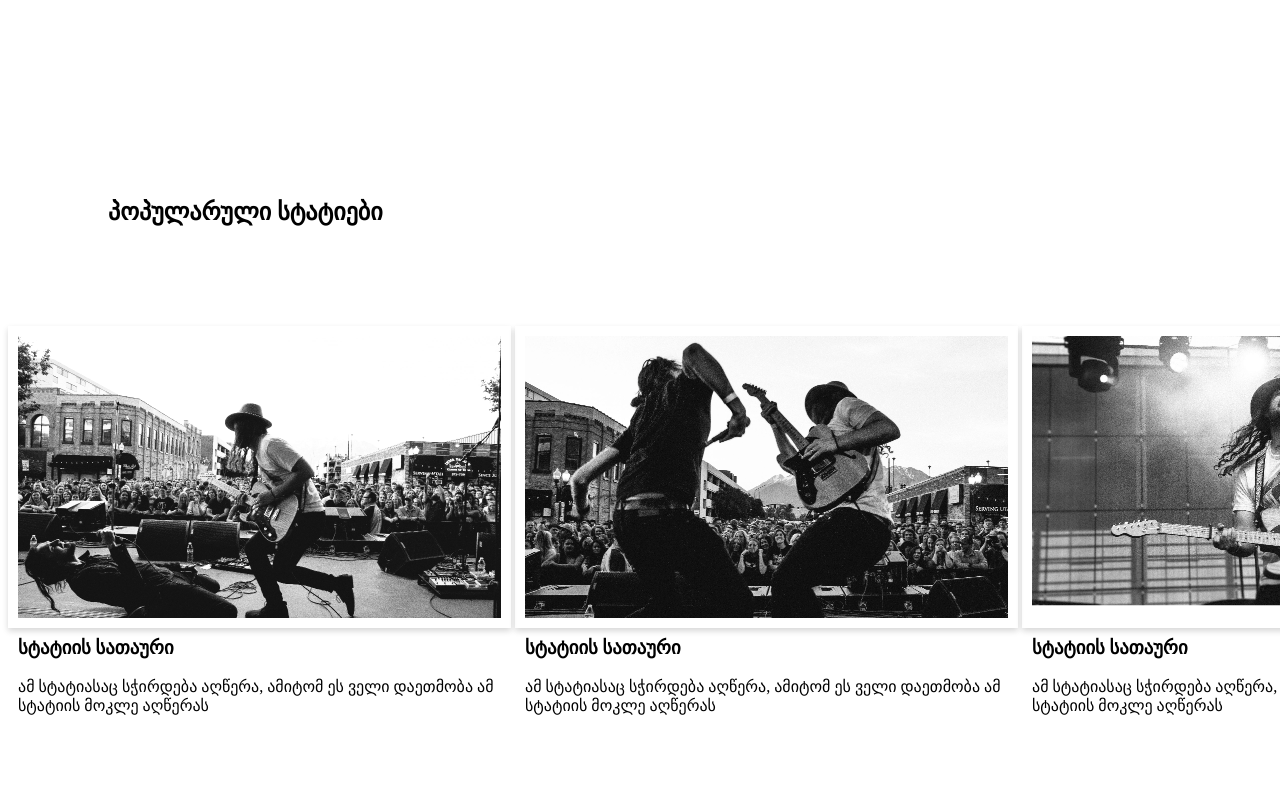
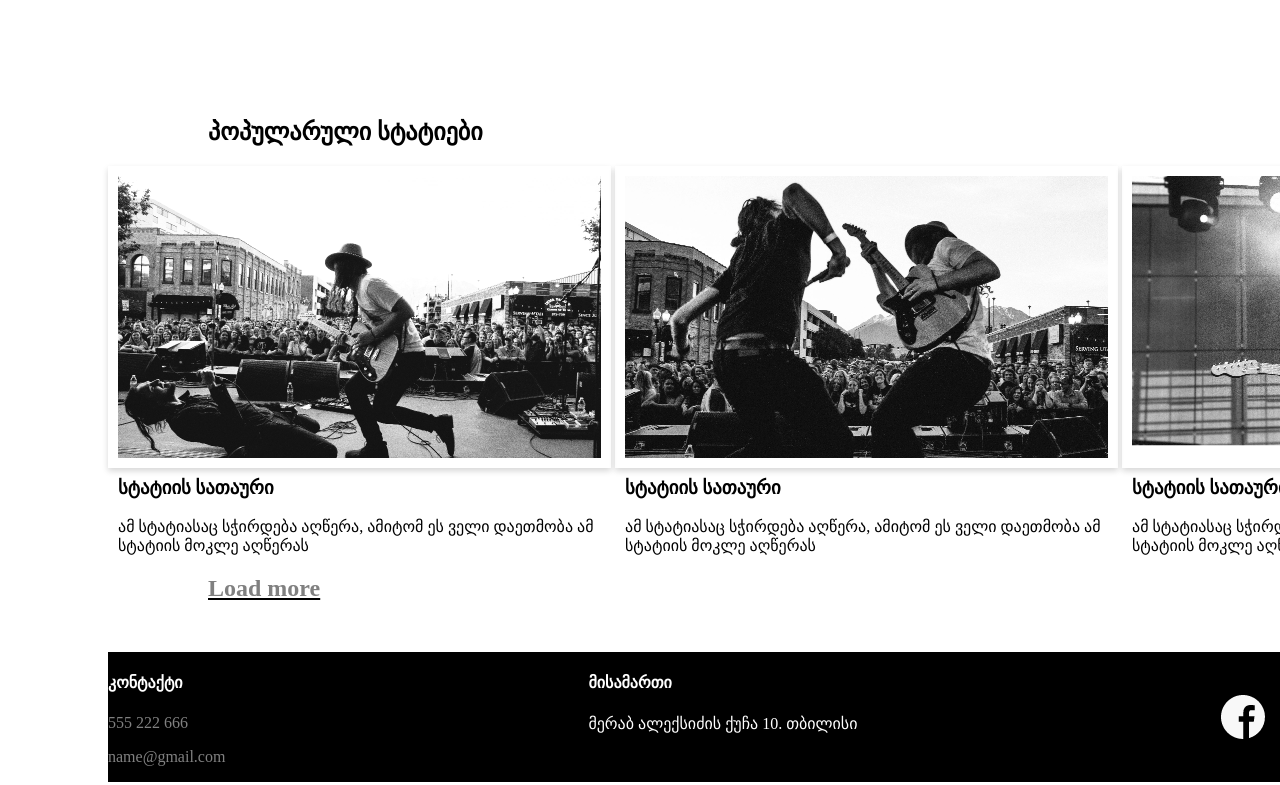
Before and after one commit to daaaduu/lesson-4, a plain HTML site: page index.html in a window 1280 px wide. Shown: the part 796-1581 px from the top of the page. Drawn offline with Linux system fonts and the light colour scheme.

Commit message:
fixed margins

```diff
--- a/src/styles.css
+++ b/src/styles.css
@@ -26,8 +26,9 @@ header {
   padding-left: 100px;
   padding-bottom: 100px;
 }
-.seqcia-2 h1 {
-  margin: 100px;
+.seqcia-2 h1,
+.seqcia-2 {
+  margin-left: 100px;
 }
 
 .popularuli {
```
